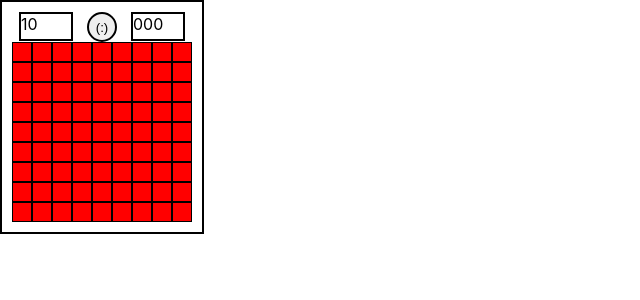
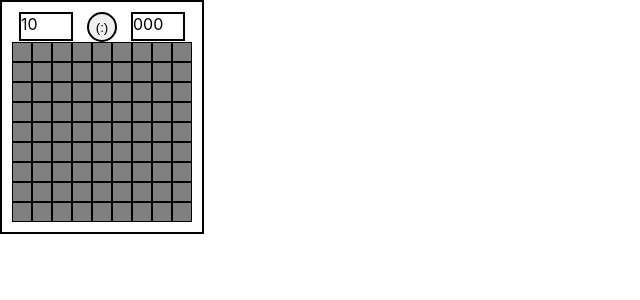
Before and after one commit to kosta4310/minesweeper, a React (Create React App) app: page / in a window 1280 px wide. Shown: the top 300 px of the page, without its empty margins (0-640 px from the left). Built offline with nearby package versions, Linux system fonts and the light colour scheme.

Commit message:
feat: add flag svg

```diff
--- a/package.json
+++ b/package.json
@@ -10,7 +10,9 @@
     "@types/react-dom": "^18.0.11",
     "react": "^18.2.0",
     "react-dom": "^18.2.0",
+    "react-redux": "^8.0.5",
     "react-scripts": "5.0.1",
+    "redux": "^4.2.1",
     "typescript": "^4.9.5"
   },
   "scripts": {
--- a/src/components/cell/Cell.tsx
+++ b/src/components/cell/Cell.tsx
@@ -1,20 +1,44 @@
 import { useState } from 'react';
 import style from './cell.module.scss';
+import { ReactComponent as Flag } from '../../icons/copy.svg';
 
-export function Cell() {
+
+type ActiveType = 'empty' | 'bomb' | 'bum';
+type Props = {
+    activeState: ActiveType | number
+}
+
+export function Cell(props: {activeState: string | number}) {
     const [flag, setFlag] = useState(false);
+    const [init, setInit] = useState(true);
+    const [opened, setOpened] = useState(false);
+
     const handleClick: React.MouseEventHandler<HTMLDivElement> | undefined = (e) => {
         // console.log(e);
         if (e.button === 2) {
             setFlag((prevState) => !prevState);
         } else {
+            setOpened(true)
+            setInit(false);
             console.log('open cell');
 
         }
 
     }
-    return (
-        <div className={style.cell} onMouseUp={handleClick}>{flag && 'F'}</div>
+    if (init) {
+        return (
+            <div className={style.cell} onMouseUp={handleClick}>{flag && <Flag/>}</div>
 
-    )
+        )
+    }
+    // else
+
+    // if (typeof props.activeState === 'number') {
+    //     return (
+    //         <div className={style.cellOpened}>{props.activeState}</div>
+
+    //     )
+    // }
+    else return <div className={style.cellOpened}></div> ;
+
 }
--- a/src/components/cell/cell.module.scss
+++ b/src/components/cell/cell.module.scss
@@ -1,7 +1,15 @@
 .cell {
-    background-color: red;
+    background-color: grey;
     width: 20px;
     height: 20px;
     border: 1px solid black;
     box-sizing: border-box;
 }
+
+.cellOpened {
+    background-color: rgb(88, 88, 88);
+    width: 20px;
+    height: 20px;
+    border: 1px solid black;
+    box-sizing: border-box;
+}
--- a/src/components/field/Field.tsx
+++ b/src/components/field/Field.tsx
@@ -1,28 +1,29 @@
 import { useEffect, useState } from 'react';
 import { Cell } from '../cell/Cell';
 import style from './field.module.scss';
+import store from '../../redux/store';
 
 export function Field () {
     const [cells, setCells] = useState<Array<String>>();
-    useEffect(() => {
-        const arr = [];
-        for (let i = 0; i < 9; i++) {
-                // const row = [];
-                for (let j = 0; j < 9; j++) {
-                    const element = i + '' + j;
-                    arr.push(element);
-                }
+    // useEffect(() => {
+    //     const arr = [];
+    //     for (let i = 0; i < 9; i++) {
+    //             // const row = [];
+    //             for (let j = 0; j < 9; j++) {
+    //                 const element = i + '' + j;
+    //                 arr.push(element);
+    //             }
 
-        }
-        setCells(arr);
-        console.log(arr);
+    //     }
+    //     setCells(arr);
+    //     console.log(store.getState());
 
 
-    }, [])
+    // }, [])
 
     return (
         <div className={style.board}>
-            {cells?.map(e => <Cell key={Number(e)}></Cell>)}
+            {store.getState()?.map((e, ind) => <Cell key={ind} activeState={e.status}></Cell>)}
         </div>
     )
 }
--- a/src/index.tsx
+++ b/src/index.tsx
@@ -2,13 +2,17 @@ import React from 'react';
 import ReactDOM from 'react-dom/client';
 import './index.css';
 import App from './App';
+import { Provider } from 'react-redux';
+import store from './redux/store';
 
 const root = ReactDOM.createRoot(
   document.getElementById('root') as HTMLElement
 );
 root.render(
   <React.StrictMode>
-    <App />
+    <Provider store={store}>
+      <App />
+    </Provider>
   </React.StrictMode>
 );
 window.oncontextmenu = (function(e){
--- /dev/null
+++ b/src/redux/reducer.ts
@@ -0,0 +1,18 @@
+function createInitArray() {
+  const data = [];
+
+  for (let i = 0; i < 9; i++) {
+    for (let j = 0; j < 9; j++) {
+      const el = i + "" + j;
+      data.push({ number: el, status: "init" });
+    }
+  }
+
+  return data;
+}
+
+const initialState = createInitArray();
+
+export default function (state = initialState, action: any) {
+  return state;
+}
--- /dev/null
+++ b/src/redux/store.ts
@@ -0,0 +1,4 @@
+import { legacy_createStore } from "redux";
+import rootReducer from "./reducer";
+
+export default legacy_createStore(rootReducer);
```
Also changed, not shown: src/icons/copy.svg (added), 1 other file (tests, documents, lock files or other folders).
